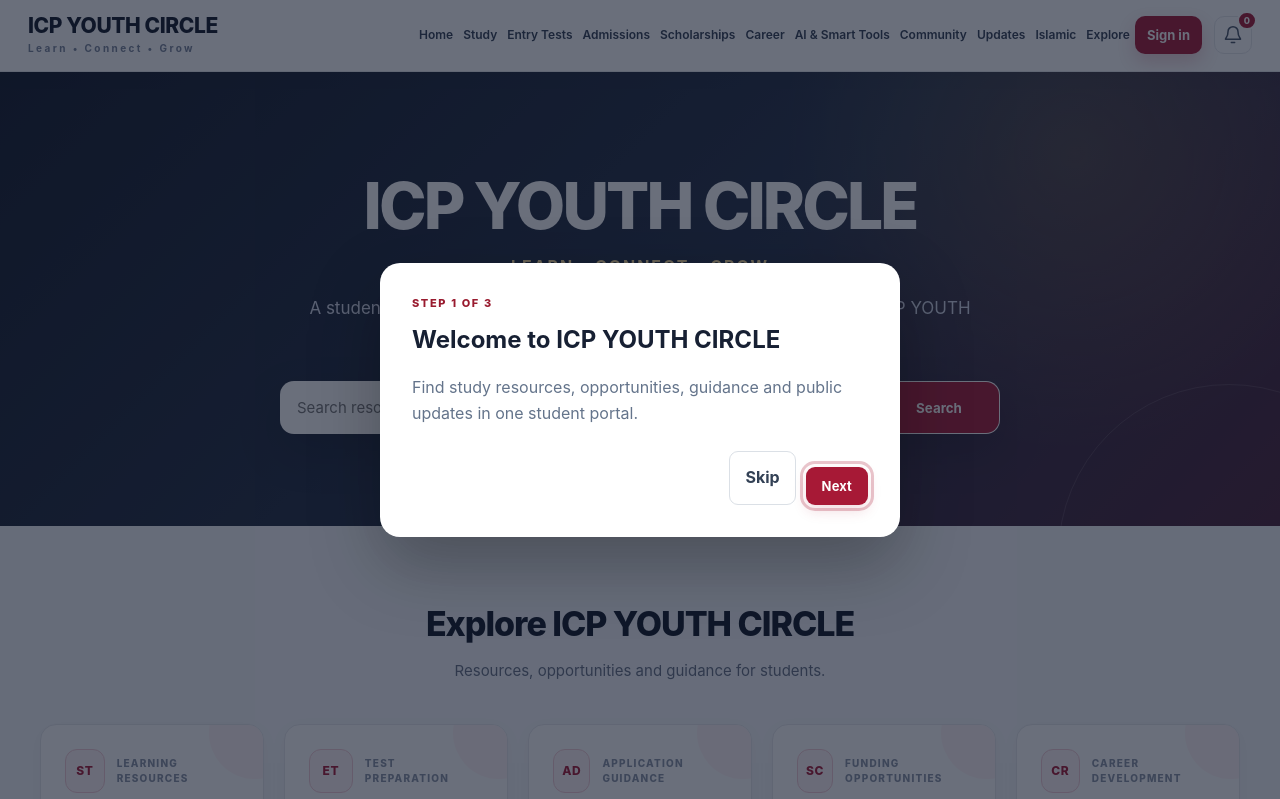
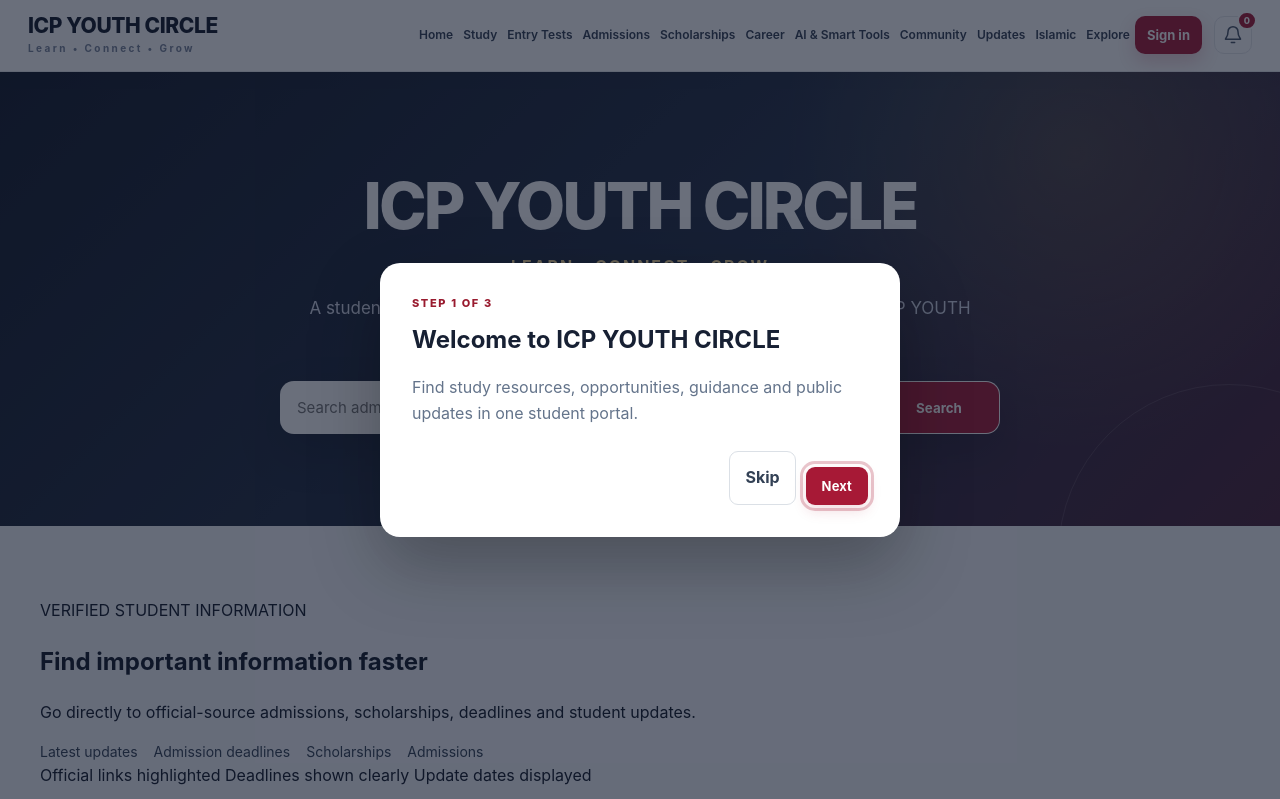
Before and after one commit to icpyouthcircle-ops/ICP-YOUTH-CIRCLE, a website: page index.html in a window 1280 px wide. Shown: the top 799 px of the page. Drawn offline with Linux system fonts and the light colour scheme; no server answers.

Commit message:
Add verified information shortcuts to the homepage

```diff
--- a/index.html
+++ b/index.html
@@ -46,7 +46,7 @@
 
   <link
     rel="stylesheet"
-    href="css/style.css?v=20260927-publishing-suite"
+    href="css/style.css?v=20261013-verified-info"
   >
 </head>
 
@@ -102,7 +102,8 @@
             <input
               id="searchInput"
               type="text"
-              placeholder="Search resources, notes, past papers..."
+              placeholder="Search admissions, scholarships, deadlines, notes..."
+              aria-label="Search the student portal"
             >
 
             <button onclick="portalSearch()">
@@ -110,6 +111,29 @@
             </button>
           </div>
 
+        </div>
+      </section>
+
+      <section id="homePriority" class="home-priority" aria-labelledby="priorityTitle">
+        <div class="container">
+          <div class="home-priority-panel">
+            <div class="home-priority-copy">
+              <span>VERIFIED STUDENT INFORMATION</span>
+              <h2 id="priorityTitle">Find important information faster</h2>
+              <p>Go directly to official-source admissions, scholarships, deadlines and student updates.</p>
+            </div>
+            <nav class="home-priority-actions" aria-label="Important student information">
+              <a href="#/announcements" onclick="event.preventDefault(); handleNavigation({Slug:'announcements',Label:'Announcements'});">Latest updates</a>
+              <a href="#/deadlines" onclick="event.preventDefault(); handleNavigation({Slug:'deadlines',Label:'Admission deadlines',ParentID:'NAV-004'});">Admission deadlines</a>
+              <a href="#/scholarships" onclick="event.preventDefault(); handleNavigation({Slug:'scholarships',Label:'Scholarships'});">Scholarships</a>
+              <a href="#/admissions" onclick="event.preventDefault(); handleNavigation({Slug:'admissions',Label:'Admissions'});">Admissions</a>
+            </nav>
+            <div class="home-trust-points" aria-label="Information standards">
+              <span>Official links highlighted</span>
+              <span>Deadlines shown clearly</span>
+              <span>Update dates displayed</span>
+            </div>
+          </div>
         </div>
       </section>
 
@@ -215,7 +239,7 @@
 
   </div>
 
-  <script src="js/app.js?v=20261013-startup-fix"></script>
+  <script src="js/app.js?v=20261013-verified-info"></script>
   <script src="js/mdcat.js?v=20260927-publishing-suite"></script>
   <script src="js/mdcat-study.js?v=20260927-publishing-suite"></script>
   <script src="js/mdcat-account.js?v=20260927-publishing-suite"></script>
```
